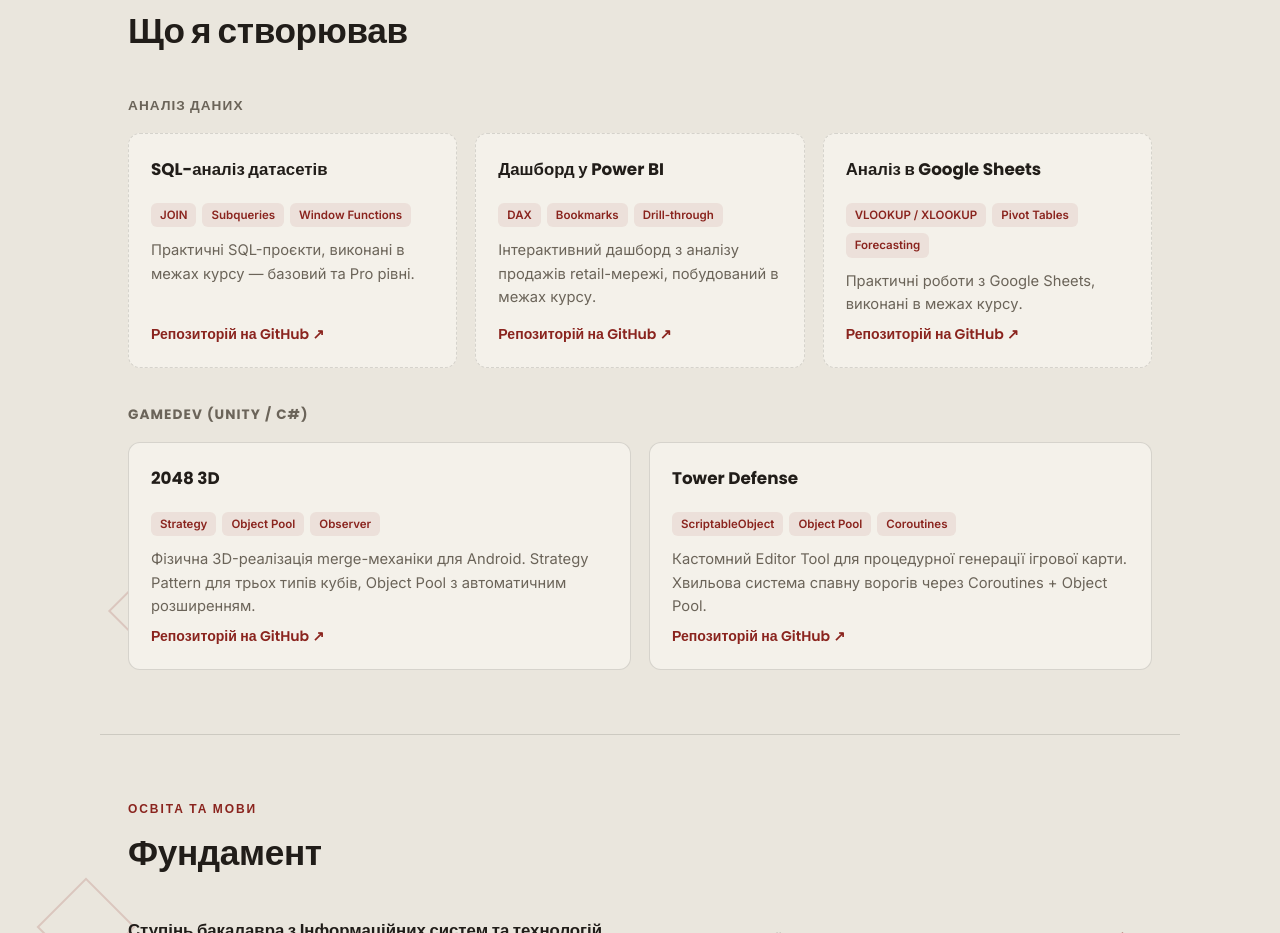
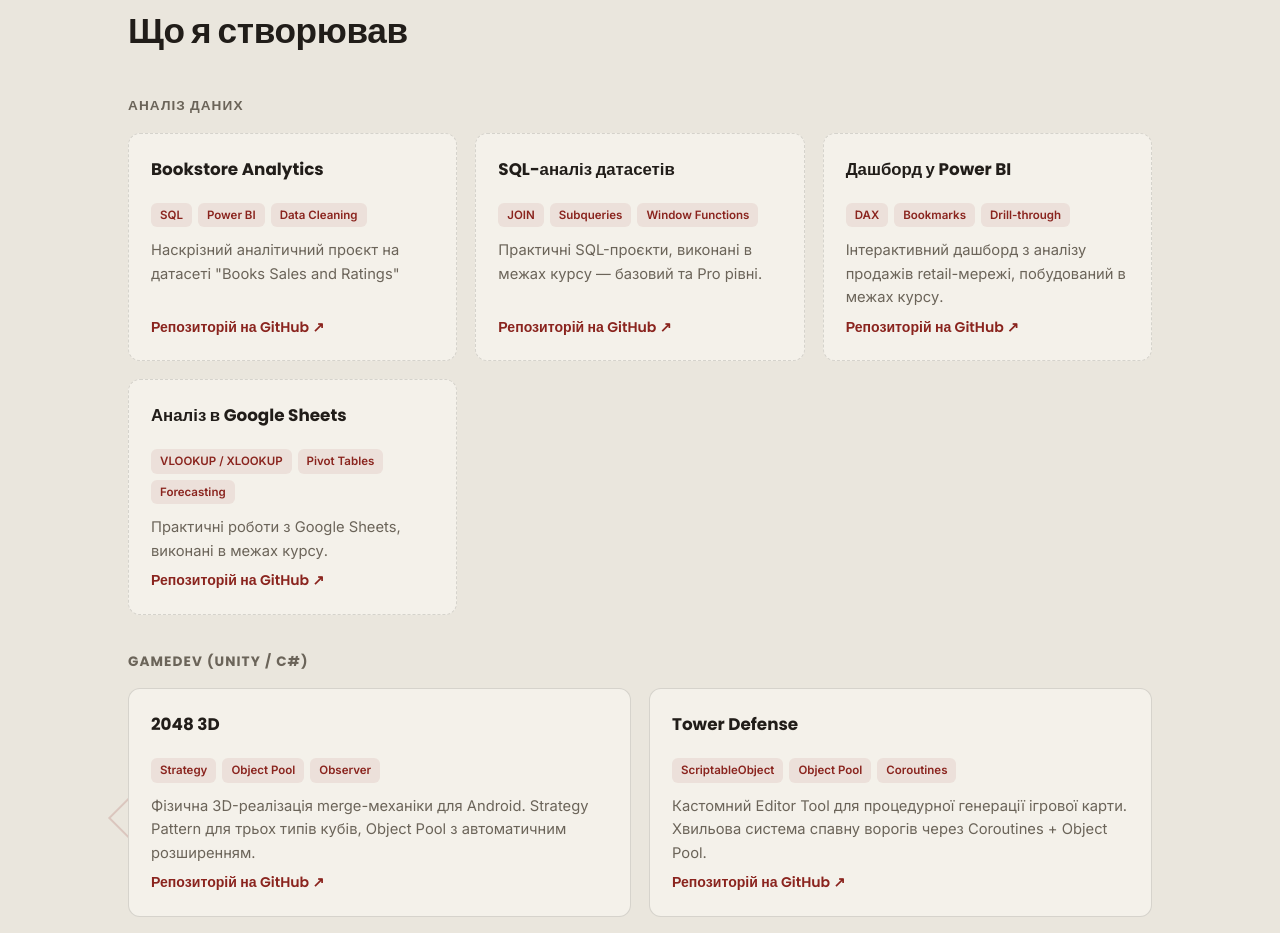
Before and after one commit to 2vo2/resume-site, a plain HTML site: page index.html in a window 1280 px wide. Shown: the part 2871-3804 px from the top of the page. Drawn offline with Linux system fonts and the light colour scheme.

Commit message:
Update index.html

```diff
--- a/index.html
+++ b/index.html
@@ -412,6 +412,14 @@
     <div class="subsection-label">Аналіз даних</div>
     <div class="project-grid">
       <div class="project-card placeholder">
+        <h3>Bookstore Analytics</h3>
+        <div class="tag-row">
+          <span class="tag">SQL</span><span class="tag">Power BI</span><span class="tag">Data Cleaning</span>
+        </div>
+        <p>Наскрізний аналітичний проєкт на датасеті "Books Sales and Ratings"</p>
+        <a class="project-link" href="https://github.com/2vo2/bookstore-analytics" target="_blank" rel="noopener">Репозиторій на GitHub ↗</a>
+      </div>
+      <div class="project-card placeholder">
         <h3>SQL-аналіз датасетів</h3>
         <div class="tag-row">
           <span class="tag">JOIN</span><span class="tag">Subqueries</span><span class="tag">Window Functions</span>
```
